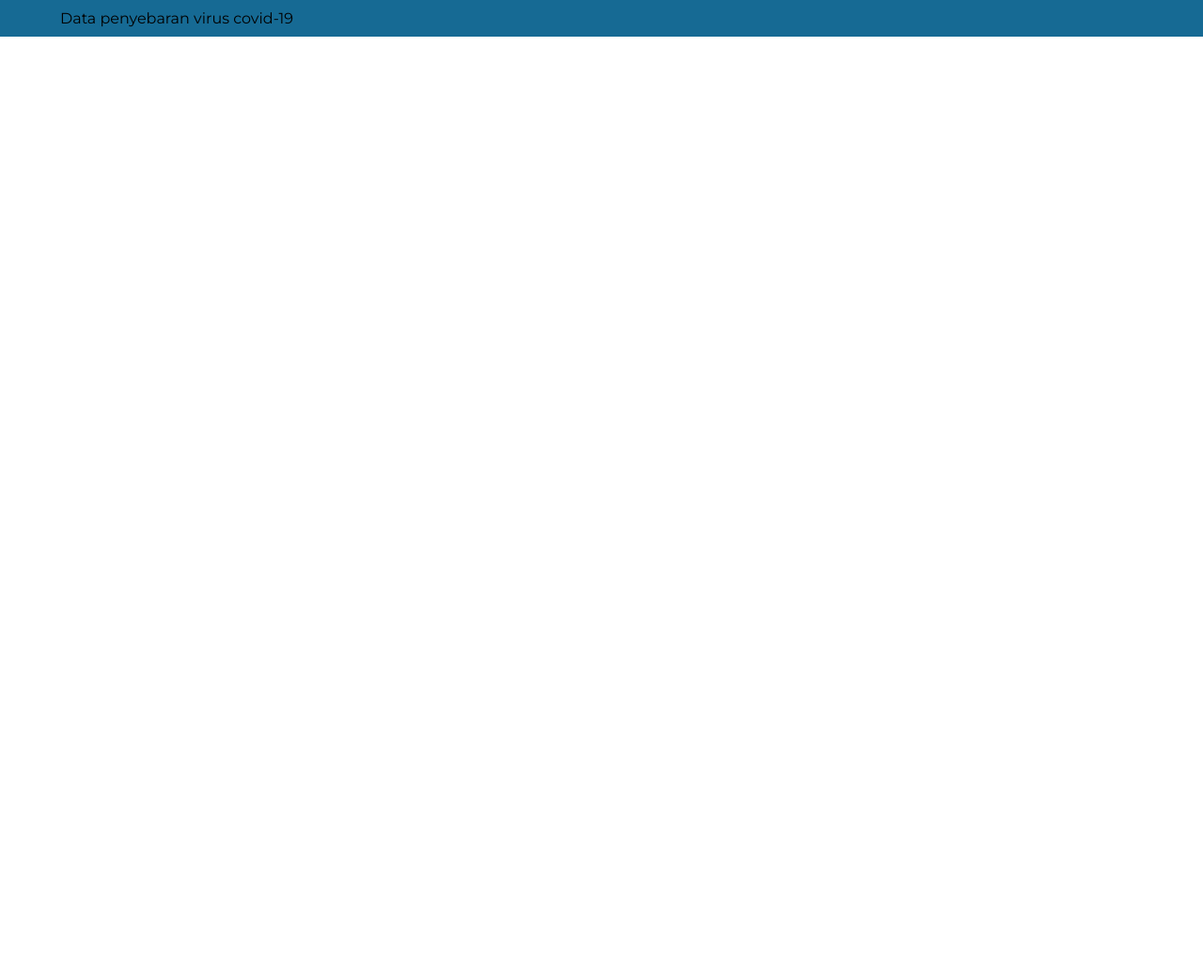
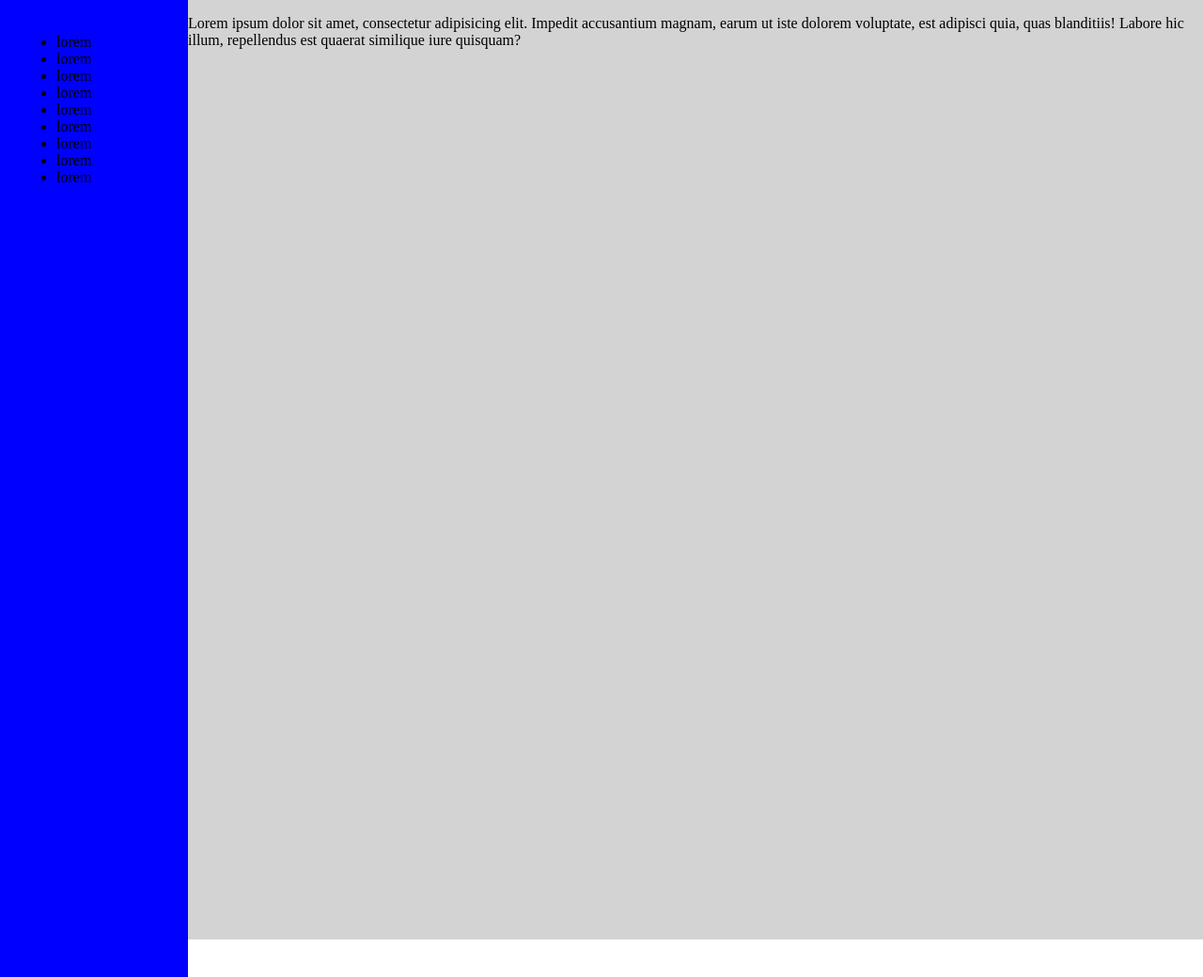
Before and after one commit to RRRHAN/SiCovid, a PHP site: page /corona/ in a window 1280 px wide; the page is wider, and only the part inside the window is pictured. Shown: that part at 94% size. Before the commit the page ends 39 px from the top of that part, so only its background shows below. Run offline with PHP 8.4, Linux system fonts and the light colour scheme; the visitor is signed in with stand-in values (Sample User, id 1).

Commit message:
wek dewe

```diff
--- a/index.php
+++ b/index.php
@@ -6,27 +6,39 @@ include 'login/cek-login.php';
 
 <head>
     <link href="https://fonts.googleapis.com/css2?family=Montserrat&display=swap" rel="stylesheet">
-    <style>
-        header {
-            width: 100%;
-            background-color: #166a94;
-            padding: 10px;
-            padding-left: 5%;
-            font-family: 'Montserrat', sans-serif;
-        }
-
-        body {
-            margin: 0;
-            padding: 0;
-        }
-    </style>
+    <link rel="stylesheet" href="style.css">
     <meta charset="UTF-8">
     <meta name="viewport" content="width=device-width, initial-scale=1.0">
     <title>Data Penyabaran Covid-19</title>
 </head>
 
 <body>
-    <header>Data penyebaran virus covid-19</header>
+    <header>
+        <h3>Data penyebaran virus covid-19</h3>
+        <div class="hm">
+            <span></span>
+            <span></span>
+            <span></span>
+        </div>
+    </header>
+    <div class="bungkus">
+        <div class="sidebar">
+            <ul>
+                <li>lorem</li>
+                <li>lorem</li>
+                <li>lorem</li>
+                <li>lorem</li>
+                <li>lorem</li>
+                <li>lorem</li>
+                <li>lorem</li>
+                <li>lorem</li>
+                <li>lorem</li>
+            </ul>
+        </div>
+        <div class="content">
+            <p>Lorem ipsum dolor sit amet, consectetur adipisicing elit. Impedit accusantium magnam, earum ut iste dolorem voluptate, est adipisci quia, quas blanditiis! Labore hic illum, repellendus est quaerat similique iure quisquam?</p>
+        </div>
+    </div>
 </body>
 
 </html>
--- /dev/null
+++ b/style.css
@@ -0,0 +1,45 @@
+body {
+    margin: 0;
+    padding: 0;
+}
+
+header {
+    width: 100%;
+    background-color: #166a94;
+    padding: 10px;
+    padding-left: 5%;
+    font-family: 'Montserrat', sans-serif;
+    position: fixed;
+    top: 0;
+    display: flex;
+    align-items: center;
+    justify-content: space-between;
+    display: none;
+}
+
+header .hm span {
+    display: block;
+    width: 28px;
+    height: 3px;
+    background-color: white;
+    margin: 5px 0;
+}
+
+.bungkus {
+    background-color: lightgrey;
+    height: 1000px;
+    display: grid;
+    grid-template-columns: 200px auto;
+}
+
+.hm {
+    margin-right: 100px;
+}
+
+.sidebar {
+    /* margin-top: 100px; */
+    padding: 20px;
+    background-color: blue;
+    position: sticky;
+    height: 100%;
+}
```
